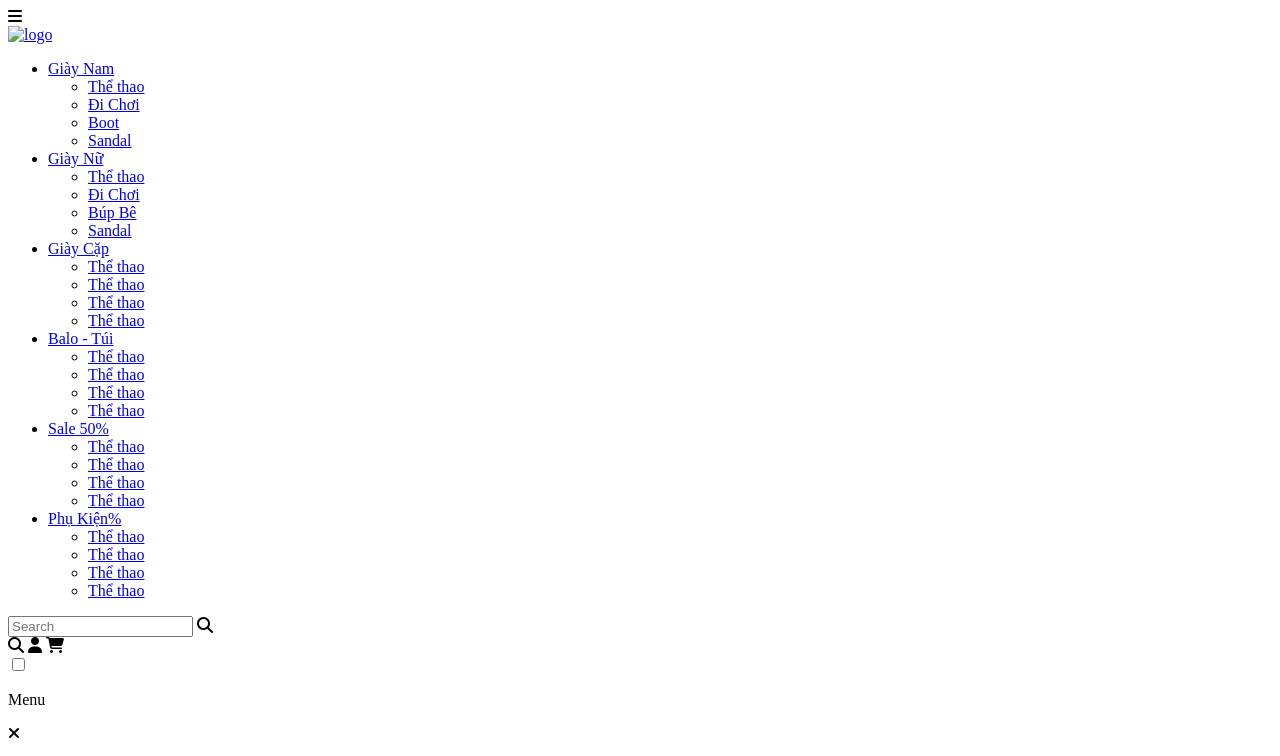
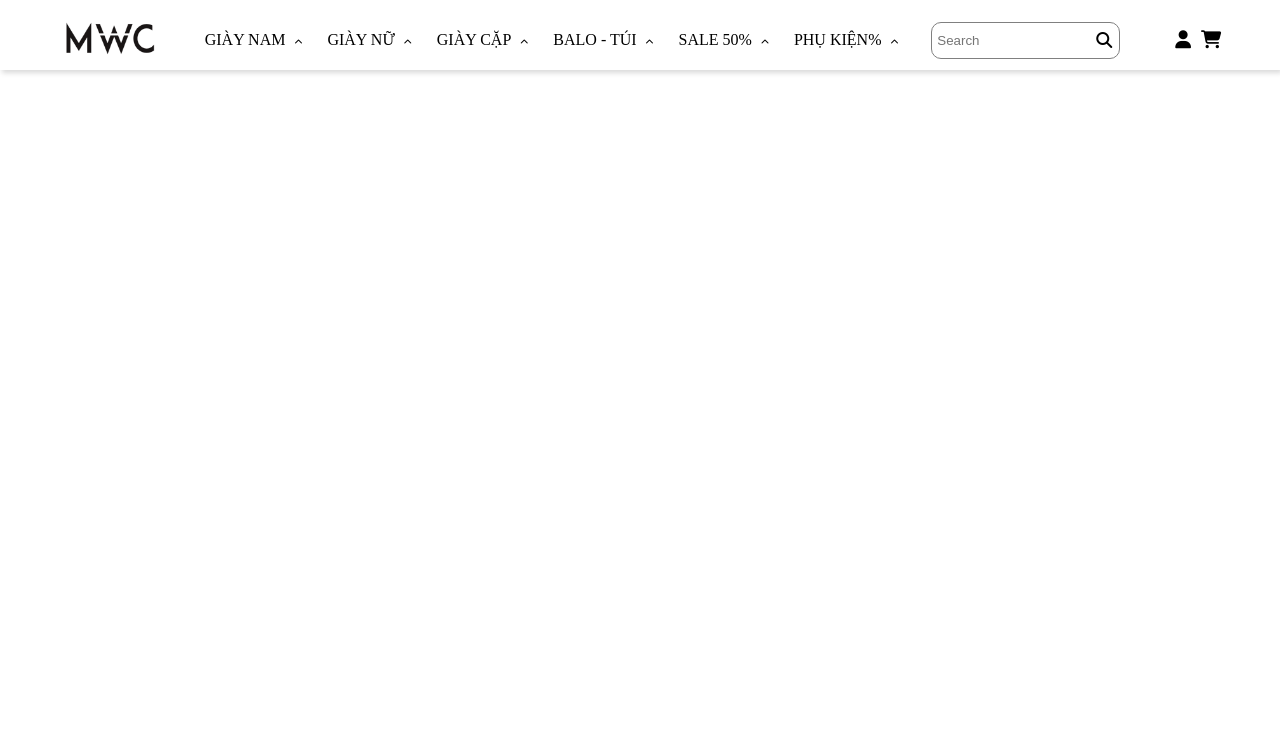
Before and after one commit to Nkduy23/Shoe-Store, a plain HTML site: page index.html in a window 1280 px wide. Shown: the top 756 px of the page. Drawn offline with Linux system fonts and the light colour scheme; the site is published under a folder, as on GitHub Pages, so addresses that start at the root find nothing.

Commit message:
fix src.

```diff
--- a/index.html
+++ b/index.html
@@ -8,7 +8,7 @@
       @import url("https://fonts.googleapis.com/css2?family=Mulish:ital,wght@0,200..1000;1,200..1000&display=swap");
     </style>
     <link rel="stylesheet" href="https://cdnjs.cloudflare.com/ajax/libs/font-awesome/6.7.1/css/all.min.css" />
-    <link rel="stylesheet" href="/src/public/css/main.css" />
+    <link rel="stylesheet" href="./src/public/css/main.css" />
   </head>
   <body style="height: 5000px">
     <!-- header PC -->
@@ -20,7 +20,7 @@
           </div>
         </label>
         <div class="header__logo">
-          <a href="index.html"> <img src="/src/public/img/logo.png" alt="logo" /></a>
+          <a href="index.html"> <img src="./src/public/img/logo.png" alt="logo" /></a>
         </div>
         <div class="header__nav">
           <nav>
--- a/src/public/js/menumb.js
+++ b/src/public/js/menumb.js
@@ -1,7 +1,6 @@
 document.addEventListener('DOMContentLoaded', () => {
     // giới hạn chỉ chọn menu mobile
     const mobileMenuContainer = document.querySelector(".header__container-mb");
-    console.log(mobileMenuContainer);
     if(mobileMenuContainer) {
         const menuItems = mobileMenuContainer.querySelectorAll('.header__menu-item');
 
--- a/src/sass/utilities/_box-shadow.scss
+++ b/src/sass/utilities/_box-shadow.scss
@@ -1,5 +1,5 @@
 .box-shadow {
-  box-shadow: 2px 3px 5px 0px rgba(0, 0, 0, 0.25);
-  -webkit-box-shadow: 2px 3px 5px 0px rgba(0, 0, 0, 0.25);
-  -moz-box-shadow: 2px 3px 5px 0px rgba(0, 0, 0, 0.25);
+  box-shadow: 2px 3px 5px 0px rgba(0, 0, 0, 0.15);
+  -webkit-box-shadow: 2px 3px 5px 0px rgba(0, 0, 0, 0.15);
+  -moz-box-shadow: 2px 3px 5px 0px rgba(0, 0, 0, 0.15);
 }
```
Also changed, not shown: src/public/css/main.css.
